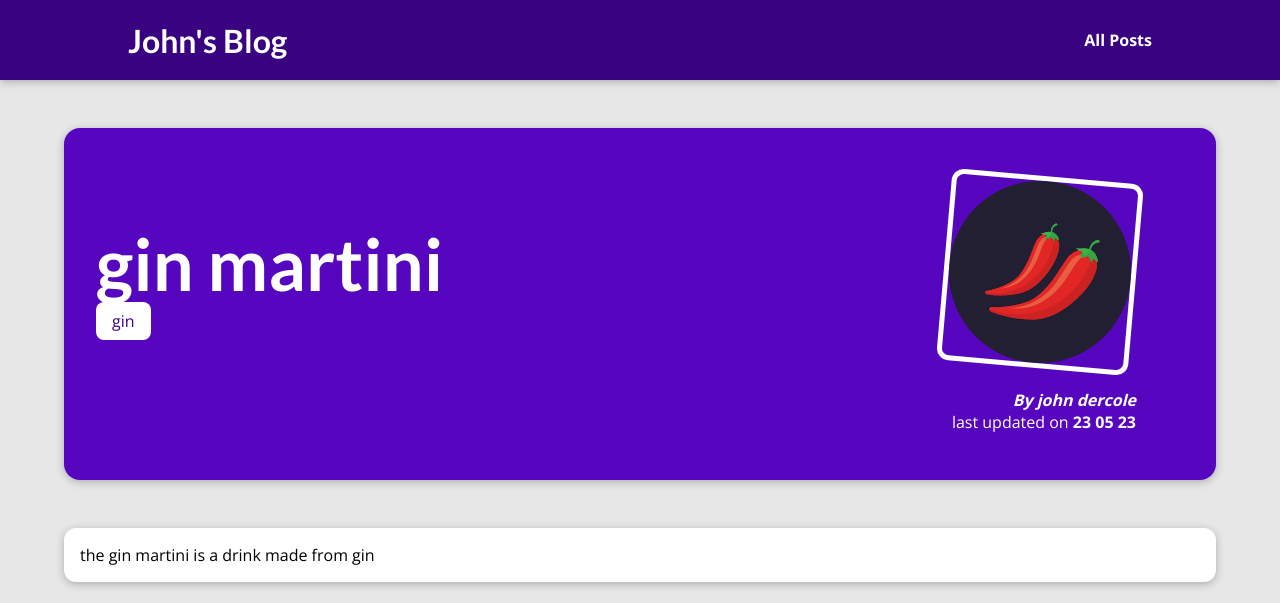
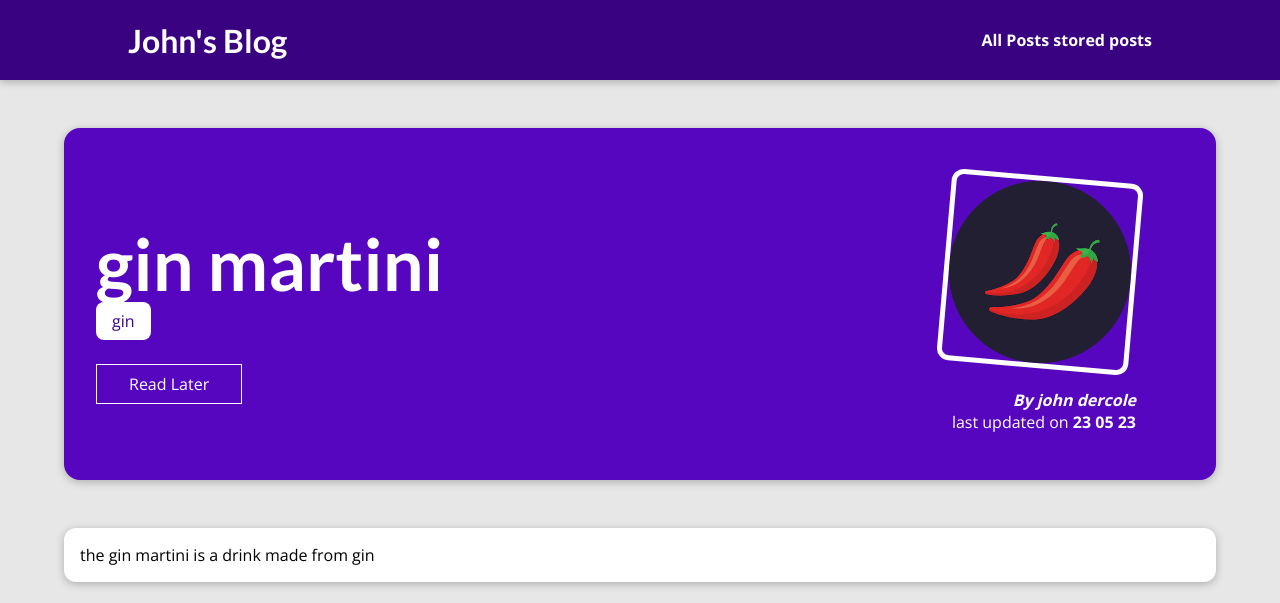
Before and after one commit to GianlorenzoDercole/django_blog_cocktail, a Django app: a page that uses templates/base.html in a window 1280 px wide. Shown: the top 603 px of the page. Run offline with Django 4.2, Linux system fonts and the light colour scheme; data comes from the database, SQL or seed files in the repository; both versions use the stored data as it was after the commit.

Commit message:
added read later button see views.py line 92 urls.py line 14 post-detail.html line 23 and stored-posts.html line 14

```diff
--- a/blog/templates/blog/post-detail.html
+++ b/blog/templates/blog/post-detail.html
@@ -18,6 +18,16 @@
             {% for tag in post_tags %}
                 <span class="tag" >{{ tag.caption }}</span>
             {%  endfor %}
+        </div>
+
+        <div id="read-later">
+
+            <form action="{% url 'read-later' %}" method="POST">
+                {% csrf_token %}
+                <input type="hidden" value="{{ post.id }}" name="post_id">
+                <button>Read Later</button>
+            </form>
+
         </div>
         <article>
             <img src="{{ post.image.url }}" alt="{{ post.title }}" />
--- a/blog/urls.py
+++ b/blog/urls.py
@@ -1,7 +1,6 @@
 from django.urls import path
 
 from . import views
-
 urlpatterns = [
     # home page
     # path("", views.starting_page, name="starting-page"),
@@ -11,5 +10,6 @@ urlpatterns = [
     path("posts", views.AllPostsView.as_view(), name="posts-page"),
     # post page - slug is unique identifier
     # path("posts/<slug:slug>", views.post_detail, name="post-detail-page")
-    path("posts/<slug:slug>", views.SinglePostView.as_view(), name="post-detail-page")
+    path("posts/<slug:slug>", views.SinglePostView.as_view(), name="post-detail-page"),
+    path("read-later", views.ReadLaterView.as_view(), name="read-later")
     ]
--- a/blog/views.py
+++ b/blog/views.py
@@ -88,6 +88,38 @@ class SinglePostView(View):
 
 
 
+class ReadLaterView(View):
+    def get(self, request):
+        stored_posts = request.session.get("stored_posts")
+
+        context = {}
+
+        if stored_posts is None or len(stored_posts) == 0:
+            context["posts"] = []
+            context["has_posts"] = False
+
+        else:
+            posts = Post.objects.filter(id__in=stored_posts)
+            context["posts"] = posts
+            context["has_posts"] = True
+
+        return render(request, "blog/stored-posts.html", context)
+
+    def post(self, request):
+        stored_posts = request.session.get("stored_posts")
+
+        if stored_posts is None:
+            stored_posts = []
+
+        post_id = int(request.POST["post_id"])
+
+        if post_id not in stored_posts:
+            stored_posts.append(post_id)
+            request.session["stored_posts"] = stored_posts
+
+        return HttpResponseRedirect("/")
+
+
 
 # def post_detail(request, slug):
 #     # find slug for post
--- a/templates/base.html
+++ b/templates/base.html
@@ -1,4 +1,7 @@
 {% load static %}
+
+
+
 
 <!DOCTYPE html>
 <html lang="en">
@@ -15,6 +18,7 @@
         <h1><a href="{% url 'starting-page' %}">John's Blog</a></h1>
         <nav>
             <a href="{% url 'posts-page' %}">All Posts</a>
+            <a href="{% url 'read-later' %}">stored posts</a>
         </nav>
     </header>
     {% block content %}
```
Also changed, not shown: blog/templates/blog/stored-posts.html (added, +19 -0 lines), blog/static/blog/post-detail.css (line endings or trailing spaces), db.sqlite3.
